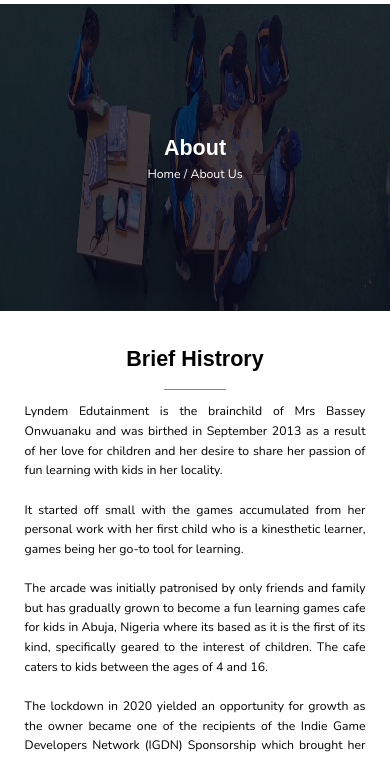
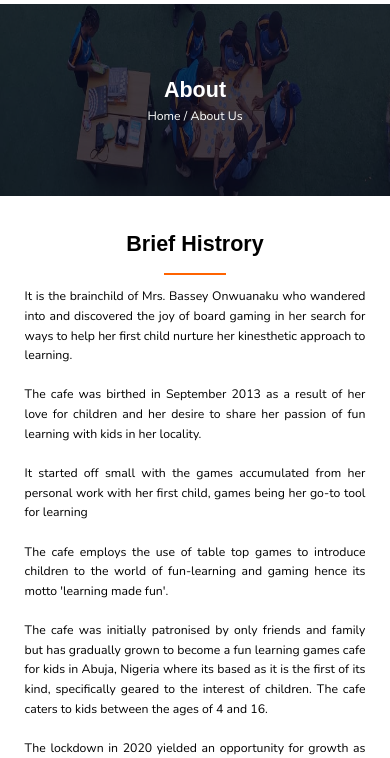
Before and after one commit to joelebukatobi/lyndem-frontend, a website: page dist/about.html in a window 390 px wide. Shown: the part 77-835 px from the top of the page. Drawn offline with nearby package versions, Linux system fonts and the light colour scheme; a web font is replaced by a local one.

Commit message:
Made Changes to the About Page

```diff
--- a/sass/_about.scss
+++ b/sass/_about.scss
@@ -3,7 +3,7 @@
   // border: 2px solid red;
   &__heading {
     width: 100%;
-    height: 40em;
+    height: 40rem;
     position: relative;
     display: flex;
     align-items: center;
@@ -39,6 +39,12 @@
       }
     }
   }
+
+  @media (min-width: 320px) and (max-width: 576px) {
+    &__heading {
+      height: 25rem;
+    }
+  }
 }
 
 .history {
--- a/sass/_index.scss
+++ b/sass/_index.scss
@@ -169,7 +169,7 @@
 }
 
 .about-us {
-  padding: 8rem 0 8rem 0;
+  padding: 12rem 0 4rem 0;
   display: flex;
   justify-content: space-between;
   align-items: center;
```
Also changed, not shown: dist/about.html, dist/css/style.css, dist/index.html, dist/js/index.js, dist/services.html.
